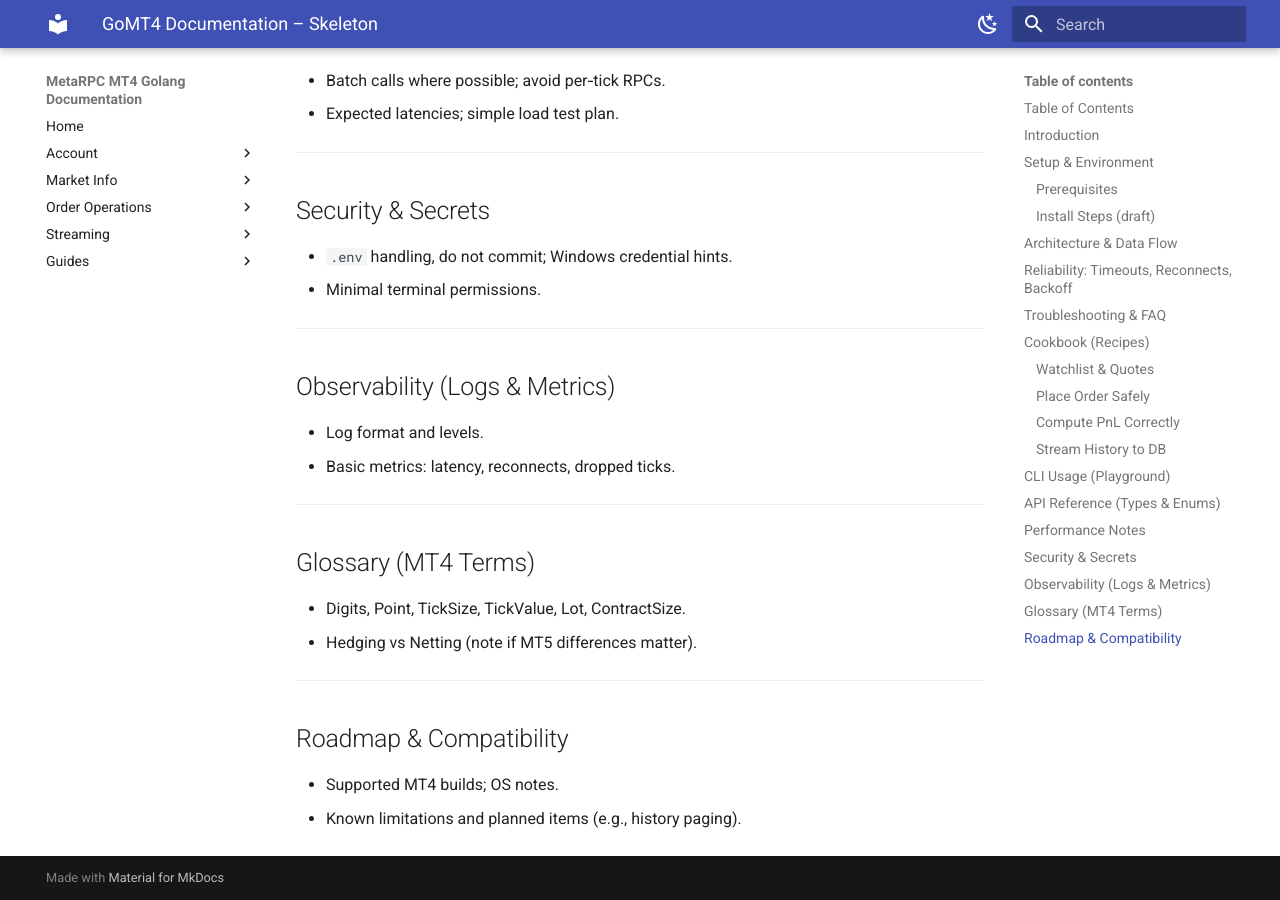
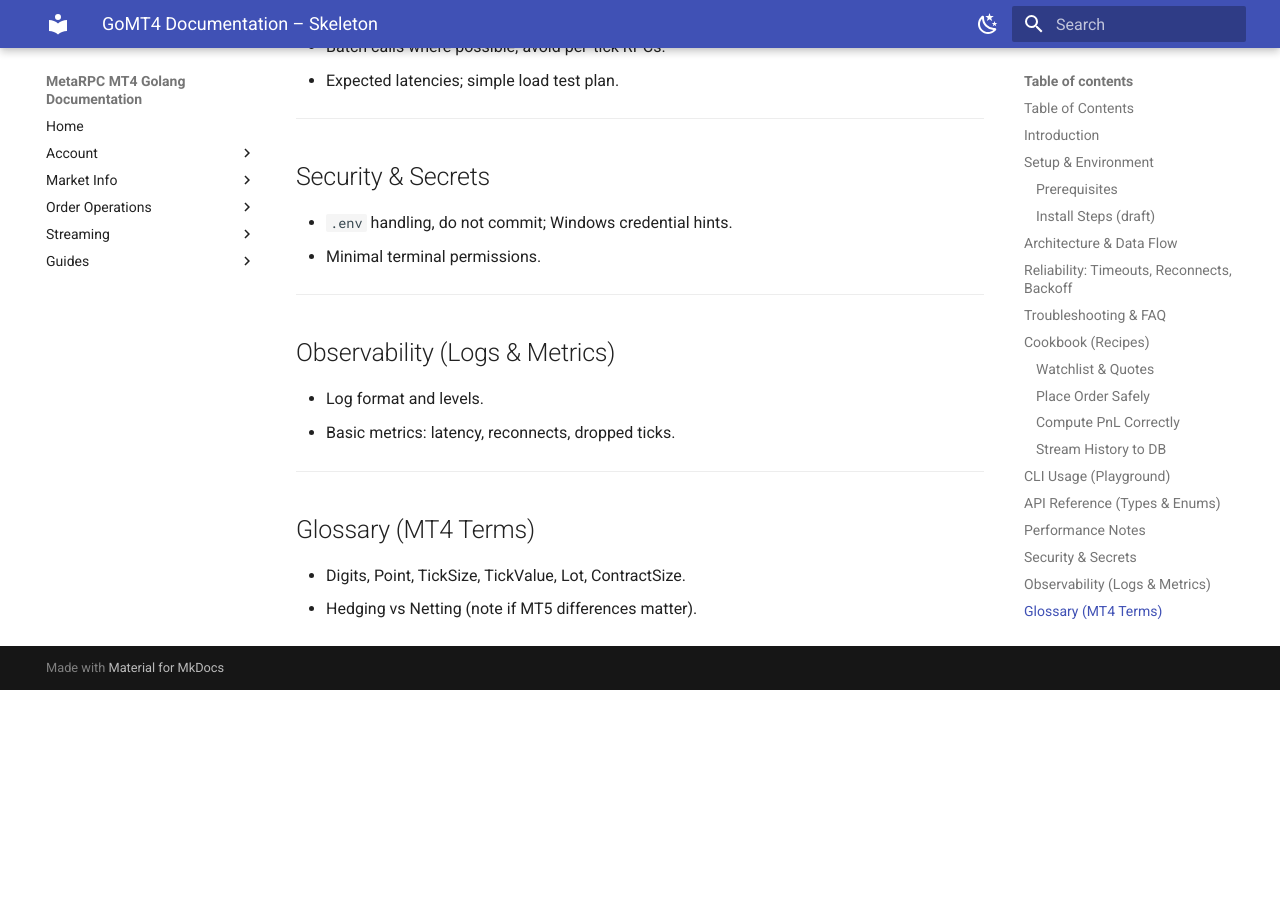
Before and after one commit to MetaRPC/GoMT4, an MkDocs documentation site: the page built from docs/GoMT4_Documentation_Skeleton.md, in a window 1280 px wide and 900 px high, scrolled down 4206 px. Built offline with MkDocs 1.6.1 and Material for MkDocs 9.7.7, drawn with Linux system fonts in a browser that asks for light colours; after the commit the page ends 4896 px from its top, so only the background shows below that; some of the changed text lies outside the part shown.

Commit message:
Update GoMT4_Documentation_Skeleton.md

```diff
--- a/docs/GoMT4_Documentation_Skeleton.md
+++ b/docs/GoMT4_Documentation_Skeleton.md
@@ -23,7 +23,6 @@
 * [Security & Secrets](#security--secrets)
 * [Observability (Logs & Metrics)](#observability-logs--metrics)
 * [Glossary (MT4 Terms)](#glossary-mt4-terms)
-* [Roadmap & Compatibility](#roadmap--compatibility)
 
 ---
 
@@ -189,10 +188,3 @@
 
 * Digits, Point, TickSize, TickValue, Lot, ContractSize.
 * Hedging vs Netting (note if MT5 differences matter).
-
----
-
-## Roadmap & Compatibility
-
-* Supported MT4 builds; OS notes.
-* Known limitations and planned items (e.g., history paging).
```
